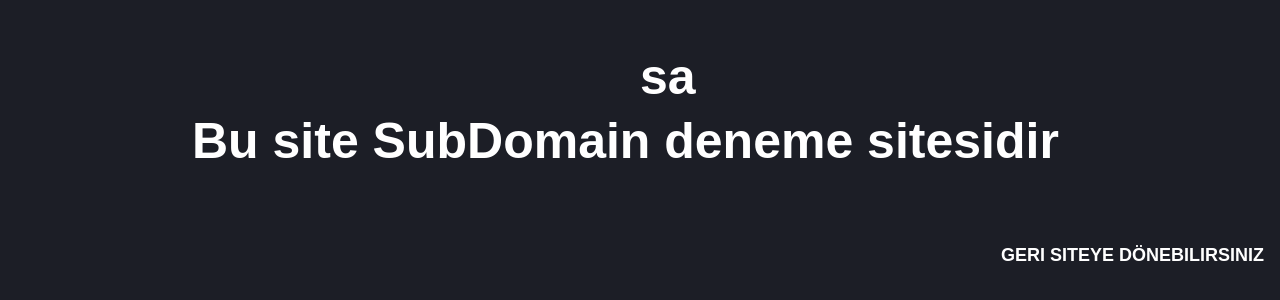
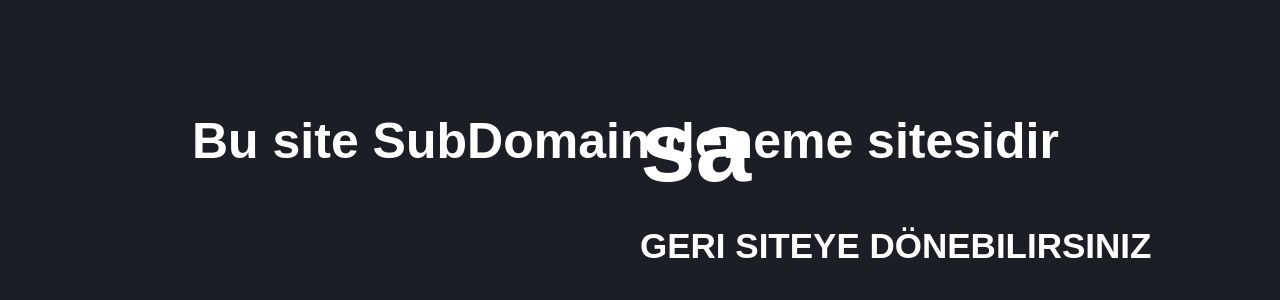
Before and after one commit to Arda-Coskun/link, a plain HTML site: page index.html in a window 1280 px wide. Shown: the part 394-694 px from the top of the page. Drawn offline with Linux system fonts and the light colour scheme.

Commit message:
Update index.html

```diff
--- a/index.html
+++ b/index.html
@@ -6,7 +6,7 @@
 <style>
 h2{
     color: white;
-    font-size: 50px;
+    font-size: 100px;
     font-family: "Space Grotesk", sans-serif;
     font-weight: bold;
     position: absolute;
@@ -28,8 +28,8 @@ p{
 a{
   position: absolute;
   bottom: 8px;
-  right: 16px;
-  font-size: 18px;
+  left: 50%;
+  font-size: 35px;
   text-decoration: none;
   color: white;
   font-family: "Space Grotesk", sans-serif;
```
